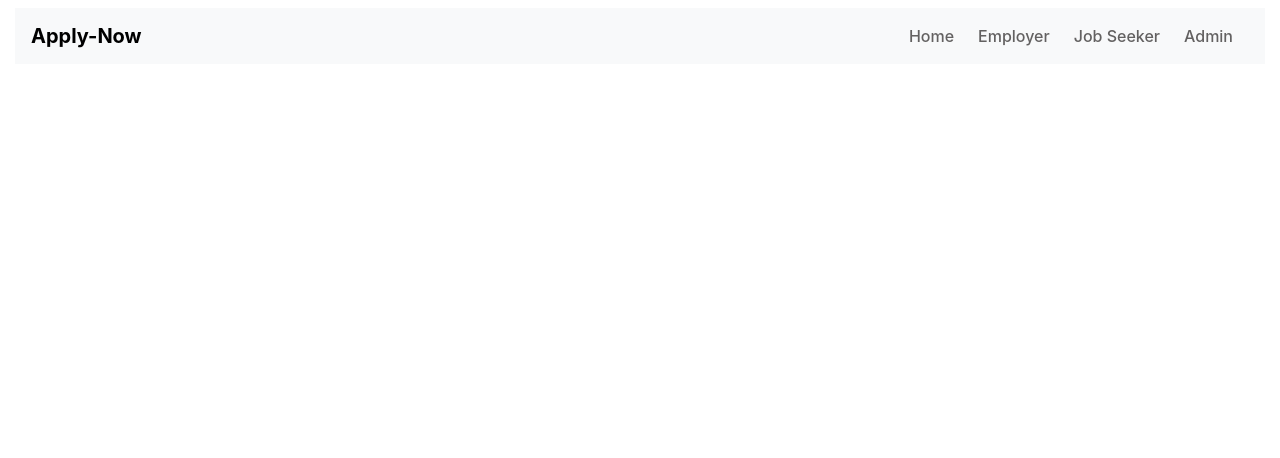
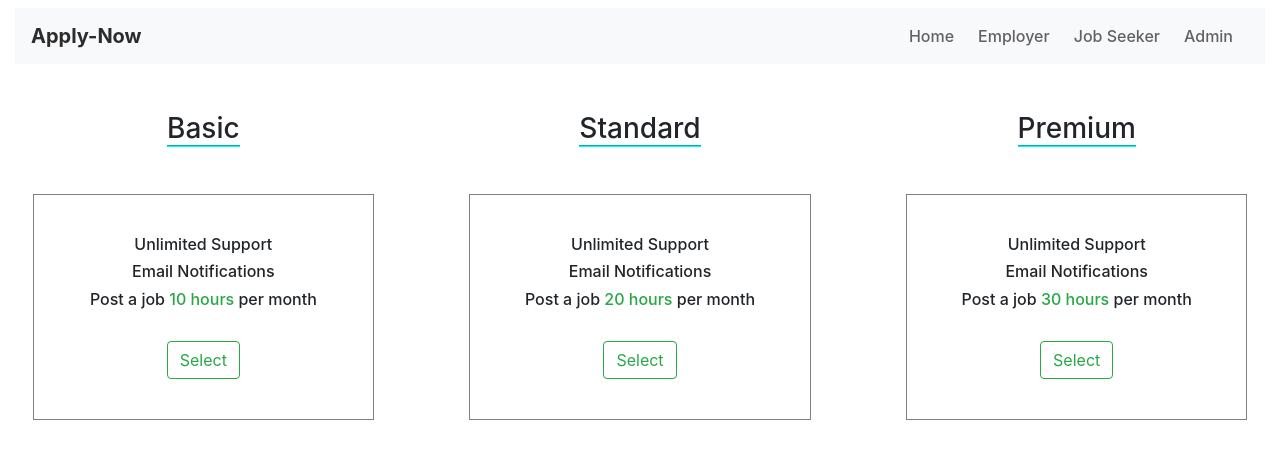
Before and after one commit to Sabbir185/apply-now-client-side-code, a React (Create React App) app: page /employer in a window 1280 px wide. Shown: the top 458 px of the page. Built offline with nearby package versions, Linux system fonts and the light colour scheme.

Commit message:
package design done

```diff
--- a/src/App.js
+++ b/src/App.js
@@ -5,6 +5,7 @@ import {
   Route
 } from "react-router-dom";
 import Home from './components/Home/Home/Home';
+import Employer from './components/Employer/Employer/Employer'
 
 function App() {
 
@@ -16,7 +17,7 @@ function App() {
           <Home />
         </Route>
         <Route exact path='/employer'>
-          <Home />
+          <Employer />
         </Route>
         <Route exact path='/job-seeker'>
           <Home />
--- /dev/null
+++ b/src/components/Employer/Employer/Employer.js
@@ -0,0 +1,15 @@
+import React from 'react';
+import MainNavbar from '../../Shared/MainNavbar/MainNavbar';
+import Packages from '../Packages/Packages';
+
+const Employer = () => {
+
+    return (
+        <section>
+            <MainNavbar />
+            <Packages />
+        </section>
+    );
+};
+
+export default Employer;
--- /dev/null
+++ b/src/components/Employer/Packages/Packages.css
@@ -0,0 +1,9 @@
+.pack-style {
+    border-bottom: 2px groove cyan;
+}
+
+.pack-container {
+    border: 1px solid grey;
+    margin: 0 8%;
+    padding: 10% 0;
+}
--- /dev/null
+++ b/src/components/Employer/Packages/Packages.js
@@ -0,0 +1,41 @@
+import React from 'react';
+import './Packages.css'
+
+const Packages = () => {
+
+    return (
+        <section>
+            <div className="row">
+                <div className="col">
+                    <h3 className='text-center mt-5'><span className='pack-style'>Basic</span></h3>
+                    <div className="text-center mt-5 pack-container">
+                        <h6>Unlimited Support</h6>
+                        <h6>Email Notifications</h6>
+                        <h6>Post a job <span className="text-success">10 hours</span> per month</h6>
+                        <button className='btn btn-outline-success mt-4'>Select</button>
+                    </div>
+                </div>
+                <div className="col">
+                    <h3 className='text-center mt-5'><span className='pack-style'>Standard</span></h3>
+                    <div className="text-center mt-5 pack-container">
+                        <h6>Unlimited Support</h6>
+                        <h6>Email Notifications</h6>
+                        <h6>Post a job <span className="text-success">20 hours</span> per month</h6>
+                        <button className='btn btn-outline-success mt-4'>Select</button>
+                    </div>
+                </div>
+                <div className="col">
+                    <h3 className='text-center mt-5'><span className='pack-style'>Premium</span></h3>
+                    <div className="text-center mt-5 pack-container">
+                        <h6>Unlimited Support</h6>
+                        <h6>Email Notifications</h6>
+                        <h6>Post a job <span className="text-success">30 hours</span> per month</h6>
+                        <button className='btn btn-outline-success mt-4'>Select</button>
+                    </div>
+                </div>
+            </div>
+        </section>
+    );
+};
+
+export default Packages;
--- a/src/components/Shared/MainNavbar/MainNavbar.css
+++ b/src/components/Shared/MainNavbar/MainNavbar.css
@@ -9,7 +9,7 @@
 }
 
 .logo {
-    color: black;
+    color: rgba(43, 42, 42, 0.993);
     font-weight: 700;
 }
 
```
Also changed, not shown: src/components/Employer/JobPost/JobPost.css (added), src/components/Employer/JobPost/JobPost.js (added), src/components/Employer/Payment/Payment.css (added), src/components/Employer/Payment/Payment.js (added), src/components/Employer/Profile/Profile.css (added), src/components/Employer/Profile/Profile.js (added), 1 other file (tests, documents, lock files or other folders).
